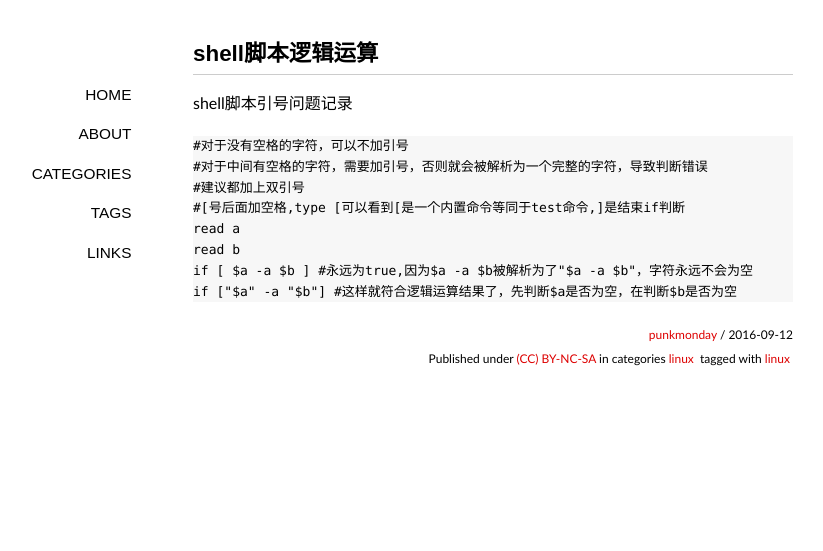
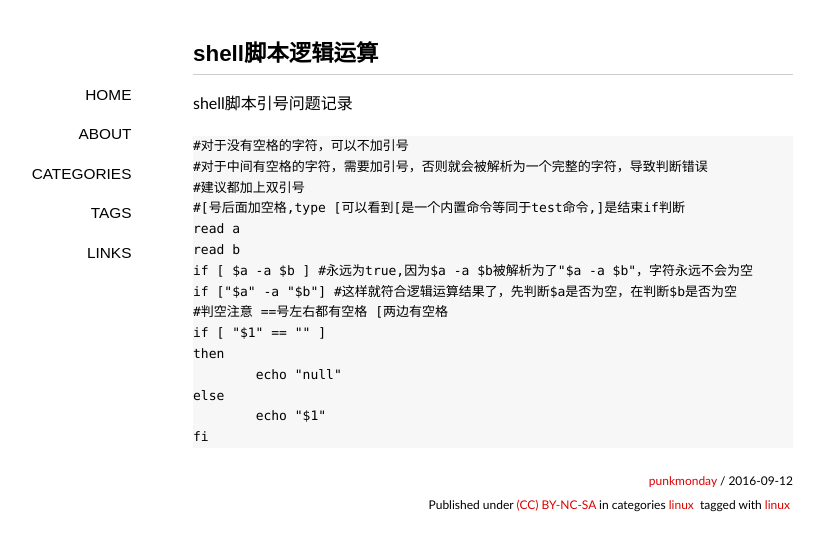
Before and after one commit to punkmonday/punkmonday.github.io, a Jekyll site: the page built from _posts/2016-09-12-shell-script.md, in a window 1280 px wide. Shown: the top 551 px of the page, without its empty margins (147-970 px from the left). Built offline with Jekyll 4.4.1, drawn with Linux system fonts in a browser that asks for light colours; some web fonts are replaced; comment, search, counter and statistics services are not loaded.

Commit message:
Updated 2016-09-12-shell-script.md

````diff
--- a/_posts/2016-09-12-shell-script.md
+++ b/_posts/2016-09-12-shell-script.md
@@ -19,4 +19,11 @@ read a
 read b
 if [ $a -a $b ] #永远为true,因为$a -a $b被解析为了"$a -a $b"，字符永远不会为空
 if ["$a" -a "$b"] #这样就符合逻辑运算结果了，先判断$a是否为空，在判断$b是否为空
+#判空注意 ==号左右都有空格 [两边有空格
+if [ "$1" == "" ]
+then
+	echo "null"
+else
+	echo "$1"
+fi
 ```
````
